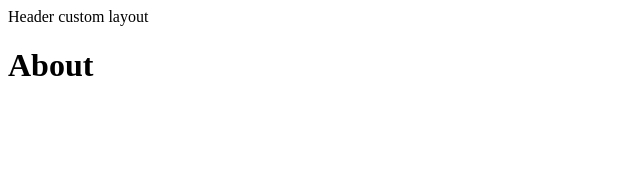
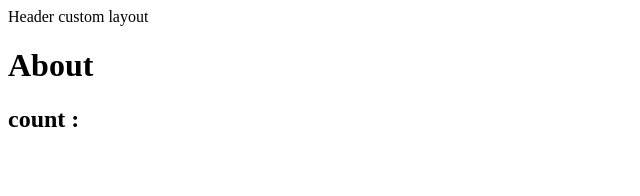
Before and after one commit to yazdaner/sand-box, a Nuxt app: page /about in a window 1280 px wide. Shown: the top 196 px of the page, without its empty margins (0-640 px from the left). Built offline with nearby package versions, Linux system fonts and the light colour scheme.

Commit message:
useState

```diff
--- a/composables/useCounter.js
+++ b/composables/useCounter.js
@@ -1,5 +1,5 @@
 export const useCounter = () => {
-  const count = ref(0);
+  const count = useState('count',()=> 0 );
 
   const increment = () => {
     count.value++;
--- a/pages/about.vue
+++ b/pages/about.vue
@@ -1,10 +1,12 @@
 <template>
     <div>
         <h1>About</h1>
+        <h2>count : {{ count }}</h2>
     </div>
 </template>
 <script setup>
 definePageMeta({
     layout: 'custom'
 })
+const count = useState('count');
 </script>
```
